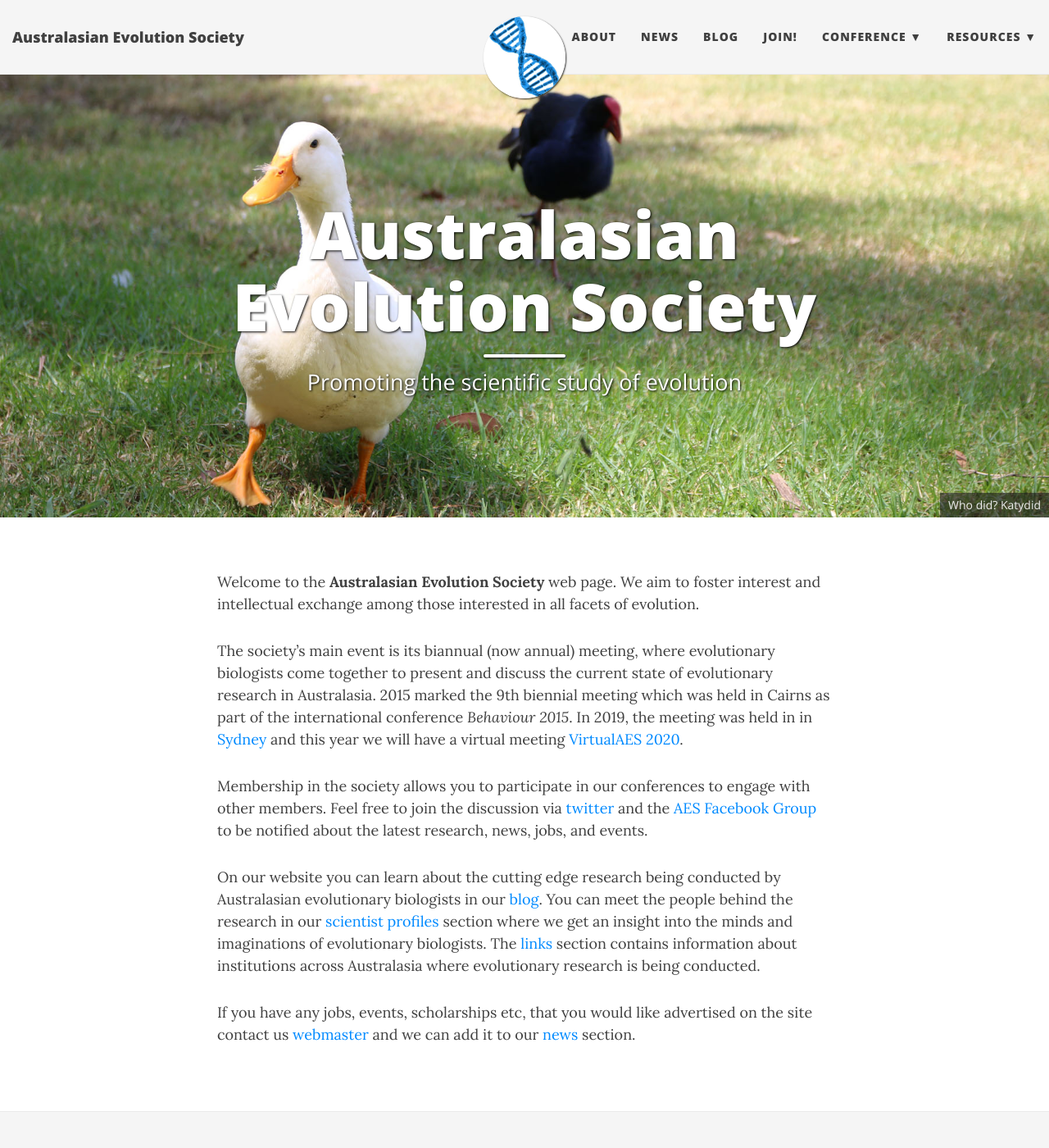
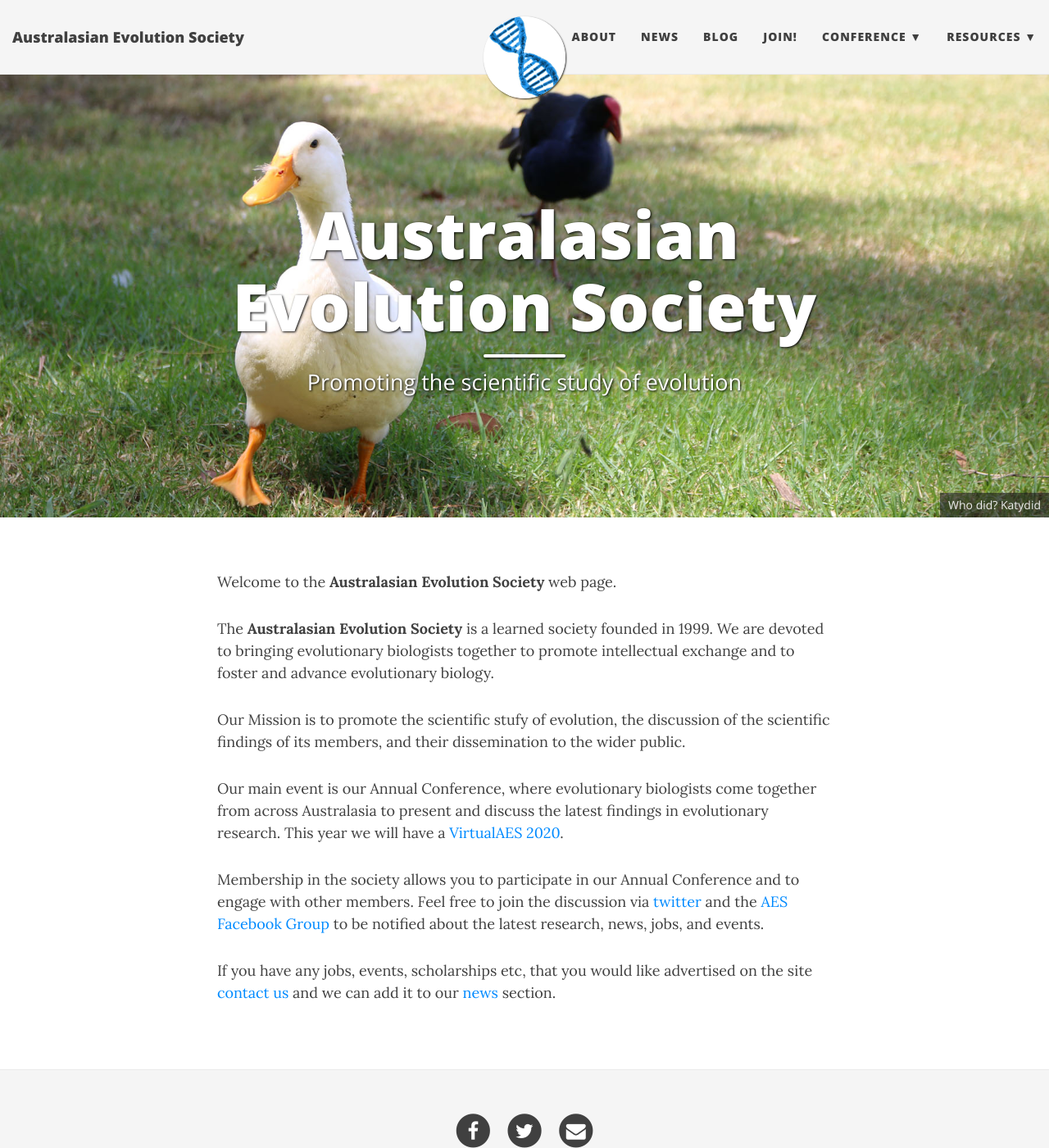
Before and after one commit to ausevo/ausevo.github.io, a Jekyll site: the page built from index.md, in a window 1280 px wide and 1400 px high. Shown: the whole window at 82% size. Built offline with Jekyll 4.4.1, drawn with Linux system fonts in a browser that asks for light colours; nearby versions of some CDN libraries.

Commit message:
New opening msg from Mike M

```diff
--- a/index.md
+++ b/index.md
@@ -14,12 +14,14 @@
 - /img/big-imgs/kook2.jpg: Good one
 ---
 
-Welcome to the **Australasian Evolution Society** web page. We aim to foster interest and intellectual exchange among those interested in all facets of evolution.
+Welcome to the **Australasian Evolution Society** web page.
 
-The society’s main event is its biannual (now annual) meeting, where evolutionary biologists come together to present and discuss the current state of evolutionary research in Australasia. 2015 marked the 9th biennial meeting which was held in Cairns as part of the international conference _Behaviour 2015_. In 2019, the meeting was held in in [Sydney](http://ausevo.com/conference/) and this year we will have a virtual meeting [VirtualAES 2020](https://aes.corsizio.com/c/5f4c21ebbe49c0a9515df868).
+The **Australasian Evolution Society** is a learned society founded in 1999. We are devoted to bringing evolutionary biologists together to promote intellectual exchange and to foster and advance evolutionary biology.
 
-Membership in the society allows you to participate in our conferences to engage with other members. Feel free to join the discussion via [twitter](http://twitter.com/austevolsoc) and the [AES Facebook Group](https://www.facebook.com/groups/95240533874/) to be notified about the latest research, news, jobs, and events.
+Our Mission is to promote the scientific stufy of evolution, the discussion of the scientific findings of its members, and their dissemination to the wider public.
 
-On our website you can learn about the cutting edge research being conducted by Australasian evolutionary biologists in our [blog]({{ site.baseurl }}/index). You can meet the people behind the research in our [scientist profiles]({{ site.baseurl }}/profiles) section where we get an insight into the minds and imaginations of evolutionary biologists. The [links]({{ site.baseurl }}/links) section contains information about institutions across Australasia where evolutionary research is being conducted.
+Our main event is our Annual Conference, where evolutionary biologists come together from across Australasia to present and discuss the latest findings in evolutionary research. This year we will have a [VirtualAES 2020](https://aes.corsizio.com/c/5f4c21ebbe49c0a9515df868).
 
-If you have any jobs, events, scholarships etc, that you would like advertised on the site contact us [webmaster](mailto:ausevolutionsociety@gmail.com) and we can add it to our [news]({{ site.baseurl }}/news) section.
+Membership in the society allows you to participate in our Annual Conference and to engage with other members. Feel free to join the discussion via [twitter](http://twitter.com/austevolsoc) and the [AES Facebook Group](https://www.facebook.com/groups/95240533874/) to be notified about the latest research, news, jobs, and events.
+
+If you have any jobs, events, scholarships etc, that you would like advertised on the site [contact us](mailto:ausevolutionsociety@gmail.com) and we can add it to our [news]({{ site.baseurl }}/news) section.
```
